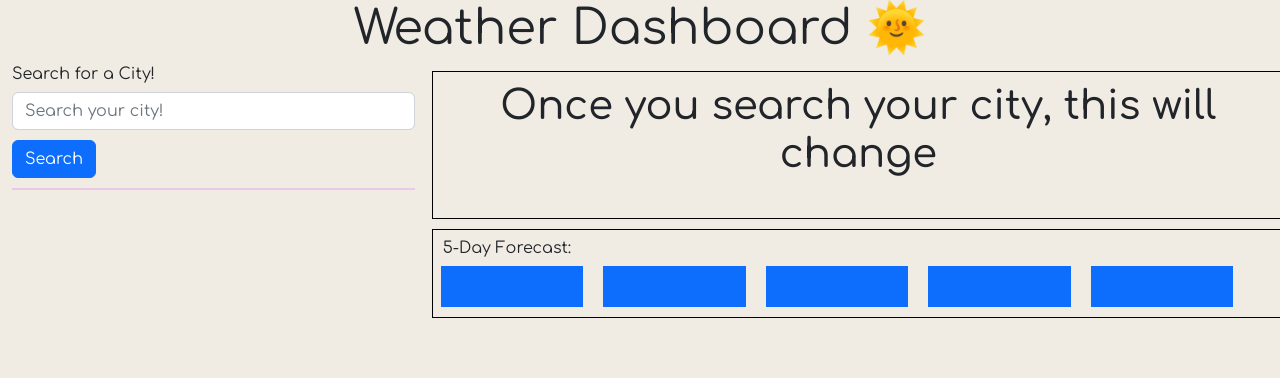
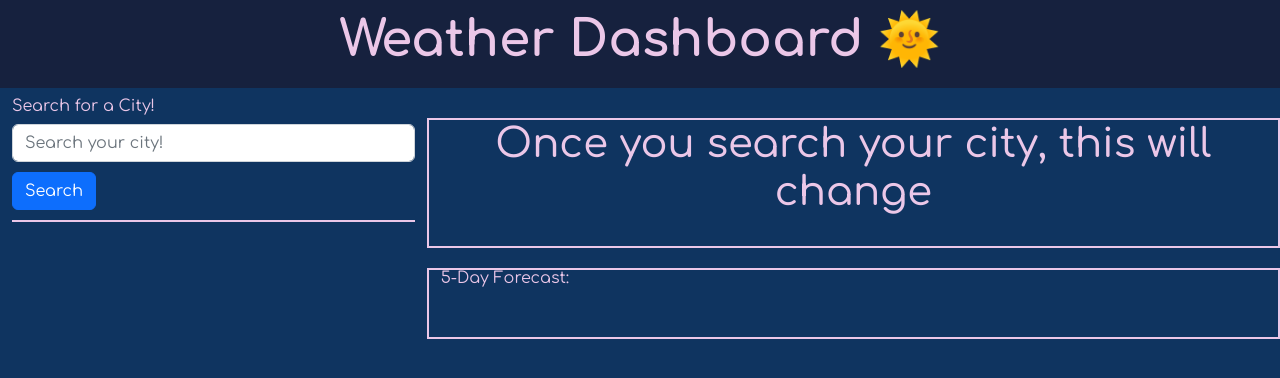
Before and after one commit to davidtc8/Weather-Dashboard-JS, a plain HTML site: page index.html in a window 1280 px wide. Drawn offline with nearby package versions, Linux system fonts and the light colour scheme.

Commit message:
CSS Styling

```diff
--- a/Asssets/css/style.css
+++ b/Asssets/css/style.css
@@ -6,11 +6,28 @@
 
 body {
     line-height: 1;
-    background-color: #F0EBE3;
+    background-color: #0F3460;
   }
+
+.header-title {
+    background-color: #16213E;
+    padding-top: 15px;
+    padding-bottom: 15px;
+    margin-bottom: 10px;
+}
+
+h1 {
+    color: #EBC7E8;
+}
+
+.myh1 {
+    font: revert;
+    font-size: 50px;
+}
 
 div {
     margin-top: 10px;
+    color: #EBC7E8;
 }
 
 input {
@@ -25,13 +42,13 @@ input {
 
 /* box inside the divs */
 .box-div {
-    padding: 10px;
-    border: 1px solid black;
-    margin: 5px;
+    border: 2px solid #EBC7E8;
+    margin-top: 20px;
 }
 
 /* Removing circle from the li */
 li {
+    margin-right: 100px;
     list-style-type: none;
     margin-bottom: 30px;
     font-size: medium;
@@ -39,12 +56,13 @@ li {
 
 /* spans in the second dashboard */
 .margin-size {
-    margin-right: 10px;
-    margin-left: 10px;
+    margin-left: 15px;
     margin-top: 10px;
+    visibility:collapse;
 }
 
 .bold {
+    text-align: left;
     font-weight: bold;
     font-size: large;
 }
@@ -57,3 +75,27 @@ li {
     height: 50px;
     margin-left: 10%;
 }
+
+.icons{
+    font-size: 40px;
+}
+
+/* Mobile design */
+@media (max-width: 800px) {
+    h4 {
+        margin-bottom: 25px;
+    }
+
+    ol, ul {
+        padding-left: 0rem;
+    }
+
+    .margin-size {
+        margin-left: 0px;
+        margin-top: 20px;
+    }
+
+    .myh1 {
+        font-size: 30px;
+    }
+}
```
